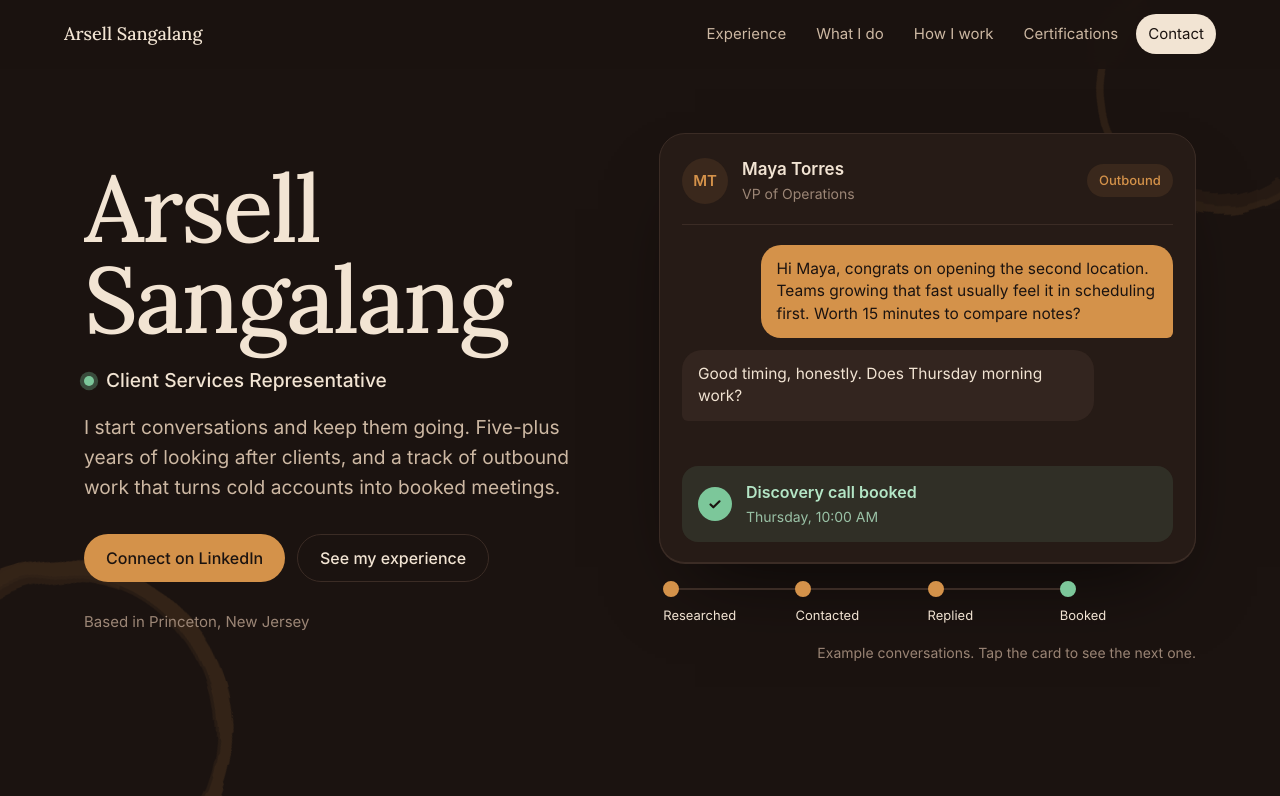
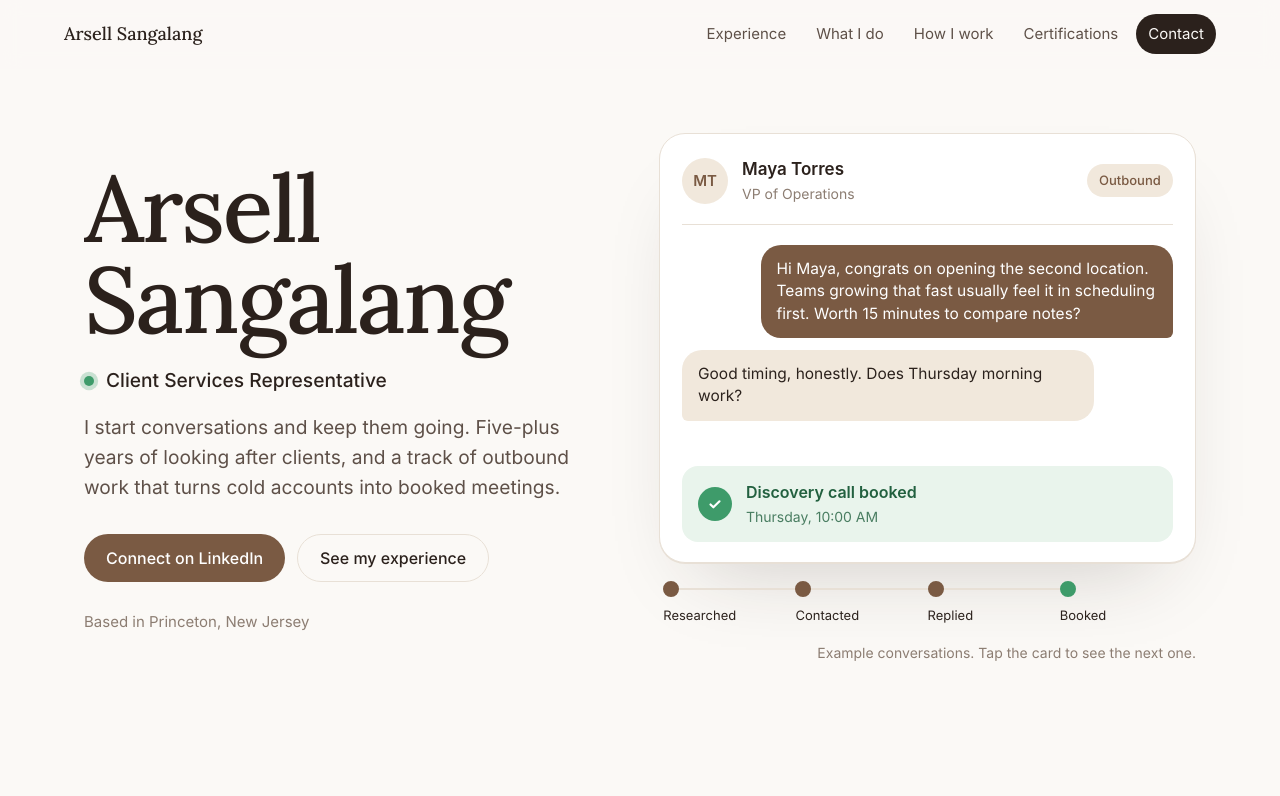
Before and after one commit to jbtdc24/ArsellSangalang, a plain HTML site: page index.html in a window 1280 px wide. Shown: the top 796 px of the page. Drawn offline with Linux system fonts and the light colour scheme; animation ran at ten frames a second; a web font is replaced by a local one.

Commit message:
Light professional theme with beige accents
- Warm white background, espresso text, mocha buttons, beige highlights
- Beige contact panel; remove coffee-ring decorations
- Recolor favicon and share image

Co-Authored-By: Claude Opus 5.5 <noreply@anthropic.com>
Claude-Session: https://claude.ai/code/session_01DJz1f7USLgkftwirtDnS4C

```diff
--- a/assets/css/style.css
+++ b/assets/css/style.css
@@ -5,21 +5,21 @@
 @font-face { font-family: 'Inter'; src: url('/assets/fonts/Inter-SemiBold.otf') format('opentype'); font-weight: 600; font-display: swap; }
 
 :root {
-  /* coffee palette */
-  --bench: #1B1310;      /* espresso: page background */
-  --paper: #261B16;      /* dark roast: cards */
-  --ink: #F2E4D3;        /* crema: main text */
-  --ink-2: #CDB8A3;
-  --steel: #9C8676;
-  --hair: #3B2C25;
-  --violet: #D4924A;     /* caramel: main accent */
-  --violet-soft: #3A281C;
-  --amber: #EFD3AE;      /* milk foam */
-  --well-empty: #33251F;
-  --on-accent: #1B1310;
-  --ok: #7CC79A;
-  --panel: #E9D6BE;      /* latte: contact panel */
-  --panel-ink: #2A1C15;
+  /* light, warm and professional: white, espresso text, beige accents */
+  --bench: #FBF9F6;      /* page background */
+  --paper: #FFFFFF;      /* cards */
+  --ink: #2B211C;        /* espresso: main text */
+  --ink-2: #5E5048;
+  --steel: #8C7D72;
+  --hair: #E8E0D6;
+  --violet: #7A5A43;     /* mocha: buttons and key accents */
+  --violet-soft: #F1E8DC;/* beige tint */
+  --amber: #D8C3A5;      /* beige */
+  --well-empty: #F3EEE8;
+  --on-accent: #FFFFFF;
+  --ok: #3E9B6A;
+  --panel: #EADFCF;      /* beige contact panel */
+  --panel-ink: #2B211C;
   --serif: 'Lora', Georgia, 'Times New Roman', serif;
   --sans: 'Inter', system-ui, -apple-system, 'Segoe UI', Roboto, sans-serif;
   --gutter: clamp(20px, 5vw, 72px);
@@ -55,7 +55,7 @@ p { margin: 0; }
 .mark { font: 500 18px/1 var(--serif); text-decoration: none; }
 .top nav { display: flex; gap: 6px; align-items: center; }
 .top nav a { text-decoration: none; font-size: 15px; color: var(--ink-2); padding: 8px 12px; border-radius: 999px; transition: color .2s, background .2s; }
-.top nav a:hover { color: var(--ink); background: rgba(242,228,211,.07); }
+.top nav a:hover { color: var(--ink); background: rgba(43,33,28,.05); }
 .top nav .nav-cta { color: var(--bench); background: var(--ink); }
 .top nav .nav-cta:hover { color: var(--on-accent); background: var(--violet); }
 
@@ -96,7 +96,7 @@ p { margin: 0; }
 .g-grid { position: absolute; inset: 28px 28px 48px; pointer-events: none; }
 .g-grid i { position: absolute; top: 0; bottom: 0; width: 1px; background: var(--hair); opacity: .7; }
 .g-over { z-index: 2; }
-.g-grid .g-today { opacity: 1; width: 3px;  position: absolute; top: -10px; bottom: -4px; box-shadow: 0 0 0 2px var(--paper); width: 2px; background: var(--amber); border-radius: 2px; }
+.g-grid .g-today { opacity: 1; width: 3px;  position: absolute; top: -10px; bottom: -4px; box-shadow: 0 0 0 2px var(--paper); width: 2px; background: var(--violet); border-radius: 2px; }
 .g-rows { position: relative; display: grid; gap: 12px; }
 .g-row { position: relative; height: 48px; }
 .g-bar {
@@ -112,7 +112,7 @@ p { margin: 0; }
 .g-legend span { display: inline-flex; align-items: center; gap: 8px; }
 .g-legend i { width: 14px; height: 14px; border-radius: 50%; background: var(--ink); }
 .g-legend i.part { background: var(--violet); }
-.g-legend i.today { width: 2px; height: 16px; border-radius: 2px; background: var(--amber); }
+.g-legend i.today { width: 2px; height: 16px; border-radius: 2px; background: var(--violet); }
 
 .roles { list-style: none; margin: 48px 0 0; padding: 0; display: grid; gap: 0; }
 .role { display: grid; grid-template-columns: minmax(0, 1fr) minmax(0, 1.05fr); gap: clamp(32px, 5vw, 80px); padding: 28px 0; border-top: 1px solid var(--hair); }
@@ -125,10 +125,10 @@ p { margin: 0; }
 /* strengths */
 .strengths { display: grid; grid-template-columns: repeat(2, minmax(0, 1fr)); gap: 56px clamp(32px, 5vw, 80px); }
 .strength { display: grid; grid-template-columns: 18px minmax(0, 1fr); gap: 18px; }
-.strength .dot { width: 18px; height: 18px; border-radius: 50%; background: var(--violet); margin-top: 8px; box-shadow: inset 0 2px 3px rgba(0,0,0,.3); }
+.strength .dot { width: 18px; height: 18px; border-radius: 50%; background: var(--violet); margin-top: 8px; }
 .strength:nth-child(2) .dot { background: var(--amber); }
 .strength:nth-child(3) .dot { background: var(--ink); }
-.strength:nth-child(4) .dot { background: #8A5A3B; }
+.strength:nth-child(4) .dot { background: #B89A7A; }
 .strength h3 { font-size: 26px; line-height: 1.25; }
 .strength p { margin-top: 10px; color: var(--ink-2); max-width: 30em; }
 
@@ -196,12 +196,6 @@ p { margin: 0; }
 .g-out:empty { display: none; }
 
 /* =============== motion layer =============== */
-/* still background: two faint coffee-cup rings */
-.stains { position: absolute; left: 0; right: 0; top: 0; height: 1400px; overflow: hidden; pointer-events: none; z-index: 0; }
-.stains svg { position: absolute; color: var(--violet); }
-.stains .s1 { width: 420px; height: 420px; left: -150px; top: 520px; opacity: .14; transform: rotate(-18deg); }
-.stains .s2 { width: 300px; height: 300px; right: -90px; top: -60px; opacity: .1; transform: rotate(40deg); }
-@media (max-width: 900px) { .stains .s1 { width: 300px; height: 300px; top: 900px; } .stains .s2 { width: 220px; height: 220px; } }
 .top { z-index: 20; }
 main, .foot { position: relative; z-index: 1; }
 
@@ -211,7 +205,7 @@ main, .foot { position: relative; z-index: 1; }
 .cursor { position: fixed; left: 0; top: 0; z-index: 40; pointer-events: none; opacity: 0; transition: opacity .3s; }
 .cursor i { position: absolute; left: -17px; top: -17px; width: 34px; height: 34px; border-radius: 50%; border: 1.5px solid var(--violet); transition: transform .35s cubic-bezier(.3,1.4,.5,1), background .3s, border-color .3s; }
 .cursor i::after { content: ''; position: absolute; left: 50%; top: 50%; width: 5px; height: 5px; margin: -2.5px; border-radius: 50%; background: var(--violet); transition: opacity .2s; }
-.cursor.hot i { transform: scale(1.7); background: rgba(212,146,74,.12); }
+.cursor.hot i { transform: scale(1.7); background: rgba(216,195,165,.25); }
 .cursor.press i { transform: scale(.6); }
 html:not(.has-cursor) .cursor { display: none; }
 
@@ -239,7 +233,7 @@ html:not(.has-cursor) .cursor { display: none; }
 .cert .seal path { stroke-dasharray: 16; stroke-dashoffset: 16; transition: stroke-dashoffset .6s ease calc(var(--d, 0s) + .35s); }
 .cert.in .seal path, .still .cert .seal path { stroke-dashoffset: 0; }
 .cert { transition: border-color .25s, box-shadow .25s, opacity .8s ease var(--d, 0s), transform .9s cubic-bezier(.2,.8,.2,1) var(--d, 0s); }
-.cert:hover { border-color: var(--violet); box-shadow: 0 18px 34px -20px rgba(0,0,0,.6); }
+.cert:hover { border-color: var(--violet); box-shadow: 0 18px 34px -22px rgba(43,33,28,.2); }
 
 /* gantt bars: shimmer once they land */
 .g-bar::after { content: ''; position: absolute; inset: 0; background: linear-gradient(100deg, transparent 30%, rgba(255,255,255,.22) 50%, transparent 70%); transform: translateX(-100%); }
@@ -254,14 +248,14 @@ html:not(.has-cursor) .cursor { display: none; }
 .flow-track-wrap { position: relative; }
 .flow-line { position: relative; height: 2px; background: var(--hair); margin: 8px 0 34px; max-width: calc(var(--max) - 2 * var(--gutter)); }
 .flow-line i { position: absolute; inset: 0; background: linear-gradient(90deg, var(--violet), var(--amber)); transform-origin: 0 50%; transform: scaleX(0); }
-.flow-line b { position: absolute; top: 50%; left: 0; width: 18px; height: 18px; margin: -9px 0 0 -9px; border-radius: 50% 50% 50% 0; background: var(--violet); transform: rotate(-45deg); box-shadow: 0 6px 14px -4px rgba(212,146,74,.5); }
+.flow-line b { position: absolute; top: 50%; left: 0; width: 18px; height: 18px; margin: -9px 0 0 -9px; border-radius: 50% 50% 50% 0; background: var(--violet); transform: rotate(-45deg); box-shadow: 0 6px 14px -4px rgba(122,90,67,.4); }
 .flow-track { list-style: none; margin: 0; padding: 0; display: flex; gap: 20px; will-change: transform; }
 .flow.pinned .flow-track { padding-right: var(--gutter); }
 .step { flex: 0 0 clamp(280px, 30vw, 380px); background: var(--paper); border: 1px solid var(--hair); border-radius: 20px; padding: 28px 28px 32px; position: relative; transition: border-color .4s, transform .5s cubic-bezier(.2,.8,.2,1), box-shadow .4s; }
-.step-n { display: grid; place-items: center; width: 44px; height: 44px; border-radius: 50%; background: var(--well-empty); box-shadow: inset 0 2px 3px rgba(0,0,0,.3); font: 600 16px/1 var(--sans); color: var(--ink-2); transition: background .5s, color .5s; }
+.step-n { display: grid; place-items: center; width: 44px; height: 44px; border-radius: 50%; background: var(--well-empty); box-shadow: inset 0 1px 2px rgba(43,33,28,.08); font: 600 16px/1 var(--sans); color: var(--ink-2); transition: background .5s, color .5s; }
 .step h3 { font-size: 26px; line-height: 1.2; margin-top: 26px; }
 .step p { margin-top: 12px; color: var(--ink-2); }
-.step.lit { border-color: rgba(212,146,74,.55); box-shadow: 0 24px 50px -28px rgba(0,0,0,.7); transform: translateY(-6px); }
+.step.lit { border-color: rgba(122,90,67,.4); box-shadow: 0 24px 50px -28px rgba(43,33,28,.22); transform: translateY(-6px); }
 .step.lit .step-n { background: var(--violet); color: var(--on-accent); }
 @media (max-width: 900px) {
   .flow-track { flex-direction: column; }
@@ -284,8 +278,8 @@ html:not(.has-cursor) .cursor { display: none; }
 
 /* ---------- role line under the name ---------- */
 .role-line { display: flex; align-items: center; gap: 12px; margin-top: 22px; font: 500 clamp(17px, 1.5vw, 20px)/1.3 var(--sans); color: var(--ink); }
-.role-dot { width: 10px; height: 10px; border-radius: 50%; background: var(--ok); box-shadow: 0 0 0 0 rgba(124,199,154,.5); animation: live 2s ease-out infinite; flex: none; }
-@keyframes live { 0% { box-shadow: 0 0 0 0 rgba(124,199,154,.55); } 100% { box-shadow: 0 0 0 10px rgba(124,199,154,0); } }
+.role-dot { width: 10px; height: 10px; border-radius: 50%; background: var(--ok); box-shadow: 0 0 0 0 rgba(62,155,106,.5); animation: live 2s ease-out infinite; flex: none; }
+@keyframes live { 0% { box-shadow: 0 0 0 0 rgba(62,155,106,.45); } 100% { box-shadow: 0 0 0 10px rgba(62,155,106,0); } }
 #role-text { display: inline-block; transition: opacity .4s ease, transform .45s cubic-bezier(.2,.8,.2,1); }
 #role-text.out { opacity: 0; transform: translateY(-10px); }
 .lede { margin-top: 20px; }
@@ -297,7 +291,7 @@ html:not(.has-cursor) .cursor { display: none; }
 .deal {
   position: relative; background: var(--paper); border: 1px solid var(--hair); border-radius: 26px;
   padding: 22px 22px 20px; min-height: 430px; display: flex; flex-direction: column;
-  box-shadow: 0 1px 0 var(--hair), 0 40px 80px -36px rgba(0,0,0,.7);
+  box-shadow: 0 1px 0 var(--hair), 0 40px 80px -40px rgba(43,33,28,.22);
   transform-style: preserve-3d; will-change: transform; cursor: pointer;
   transition: opacity .38s ease, filter .38s ease;
 }
@@ -312,14 +306,14 @@ html:not(.has-cursor) .cursor { display: none; }
 .msg { max-width: 84%; padding: 13px 16px; border-radius: 20px; font-size: 15.5px; line-height: 1.45; opacity: 0; transform: translateY(14px) scale(.96); transition: opacity .45s ease, transform .55s cubic-bezier(.3,1.4,.5,1); }
 .msg.show { opacity: 1; transform: none; }
 .msg.out { align-self: flex-end; background: var(--violet); color: var(--on-accent); border-bottom-right-radius: 6px; }
-.msg.in { align-self: flex-start; background: var(--well-empty); color: var(--ink); border-bottom-left-radius: 6px; }
+.msg.in { align-self: flex-start; background: var(--violet-soft); color: var(--ink); border-bottom-left-radius: 6px; }
 .msg .txt { display: block; animation: txtin .4s ease; }
 @keyframes txtin { from { opacity: 0; } }
 .typing { display: inline-flex; gap: 5px; padding: 4px 2px; }
 .typing i { width: 7px; height: 7px; border-radius: 50%; background: currentColor; opacity: .5; animation: dot 1s ease-in-out infinite; }
 .typing i:nth-child(2) { animation-delay: .15s; } .typing i:nth-child(3) { animation-delay: .3s; }
 @keyframes dot { 0%, 100% { transform: translateY(0); opacity: .35; } 50% { transform: translateY(-4px); opacity: .9; } }
-.d-result { display: flex; align-items: center; gap: 14px; padding: 14px 16px; border-radius: 16px; background: rgba(124,199,154,.12); color: #B4E6C6;
+.d-result { display: flex; align-items: center; gap: 14px; padding: 14px 16px; border-radius: 16px; background: #E9F4EC; color: #22603F;
   opacity: 0; transform: translateY(16px) scale(.97); transition: opacity .5s ease, transform .6s cubic-bezier(.3,1.5,.5,1); }
 .d-result.show { opacity: 1; transform: none; }
 .d-check { width: 34px; height: 34px; border-radius: 50%; background: var(--ok); color: var(--on-accent); display: grid; place-items: center; flex: none; }
@@ -334,7 +328,7 @@ html:not(.has-cursor) .cursor { display: none; }
 .stages li { position: relative; display: flex; flex-direction: column; gap: 8px; font-size: 13px; color: var(--steel); }
 .stages li i { width: 16px; height: 16px; border-radius: 50%; background: var(--bench); border: 2px solid var(--hair); position: relative; z-index: 1; transition: background .4s, border-color .4s, transform .4s cubic-bezier(.3,1.6,.5,1); }
 .stages li.done i { background: var(--violet); border-color: var(--violet); }
-.stages li.now i { border-color: var(--violet); transform: scale(1.25); box-shadow: 0 0 0 5px rgba(212,146,74,.18); }
+.stages li.now i { border-color: var(--violet); transform: scale(1.25); box-shadow: 0 0 0 5px rgba(216,195,165,.45); }
 .stages li.done span, .stages li.now span { color: var(--ink); }
 .stages li:last-child.done i { background: var(--ok); border-color: var(--ok); }
 .deal-cap { margin-top: 16px; font-size: 14px; color: var(--steel); text-align: right; }
--- a/index.html
+++ b/index.html
@@ -10,18 +10,13 @@
 <meta property="og:type" content="website">
 <meta property="og:image" content="/assets/img/og.png">
 <meta name="twitter:card" content="summary_large_image">
-<meta name="theme-color" content="#1B1310">
+<meta name="theme-color" content="#FBF9F6">
 <link rel="icon" href="/assets/img/favicon.svg" type="image/svg+xml">
 <link rel="preload" href="/assets/fonts/Lora-Variable.ttf" as="font" type="font/ttf" crossorigin>
-<link rel="stylesheet" href="/assets/css/style.css?v=4">
+<link rel="stylesheet" href="/assets/css/style.css?v=5">
 </head>
 <body>
 <a class="skip" href="#main">Skip to content</a>
-<div class="stains" aria-hidden="true">
-  <svg class="s1" viewBox="0 0 200 200"><defs><filter id="rough"><feTurbulence type="fractalNoise" baseFrequency="0.035" numOctaves="2" seed="4"/><feDisplacementMap in="SourceGraphic" scale="9"/></filter></defs>
-    <g filter="url(#rough)" fill="none" stroke="currentColor"><circle cx="100" cy="100" r="78" stroke-width="7" stroke-opacity=".9"/><circle cx="100" cy="100" r="74" stroke-width="2" stroke-opacity=".5"/><path d="M40 60 A78 78 0 0 1 150 40" stroke-width="11" stroke-opacity=".6"/></g></svg>
-  <svg class="s2" viewBox="0 0 200 200"><g filter="url(#rough)" fill="none" stroke="currentColor"><circle cx="100" cy="100" r="80" stroke-width="5"/><path d="M170 120 A80 80 0 0 1 70 176" stroke-width="10" stroke-opacity=".6"/></g></svg>
-</div>
 <div class="cursor" id="cursor" aria-hidden="true"><i></i></div>
 <div class="progress" id="progress" aria-hidden="true"></div>
 
@@ -119,8 +114,8 @@
   <a href="#top">Back to top</a>
 </footer>
 
-<script src="/assets/js/data.js?v=4"></script>
-<script src="/assets/js/site.js?v=4"></script>
-<script src="/assets/js/fx.js?v=4"></script>
+<script src="/assets/js/data.js?v=5"></script>
+<script src="/assets/js/site.js?v=5"></script>
+<script src="/assets/js/fx.js?v=5"></script>
 </body>
 </html>
```
Also changed, not shown: assets/img/favicon.svg, assets/img/og.png.
